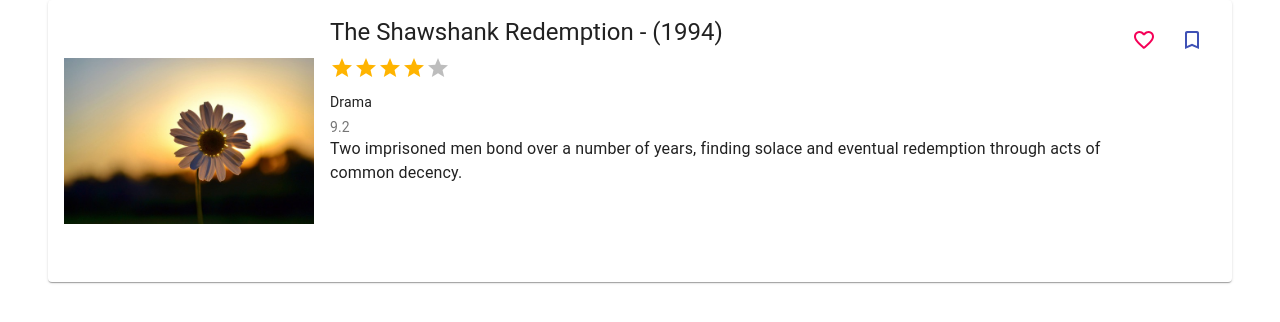
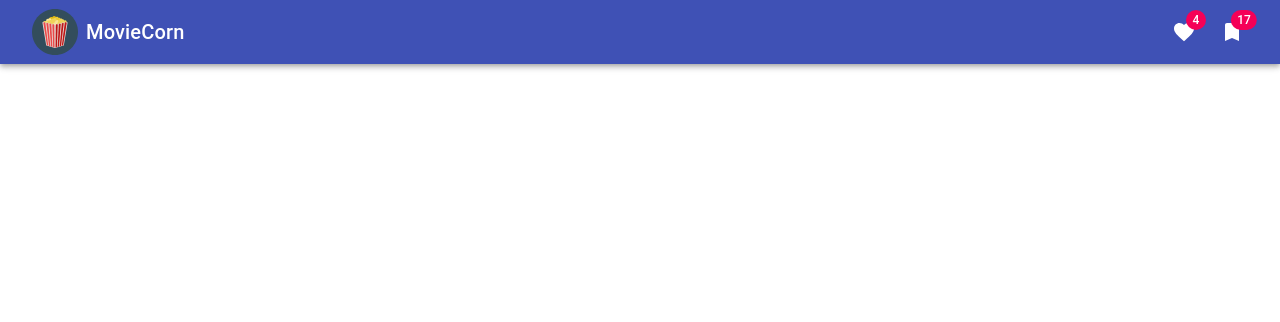
Before and after one commit to Z-Saffar/MovieCorn, a React (Create React App) app: page / in a window 1280 px wide. Shown: the top 322 px of the page. Built offline with nearby package versions, Linux system fonts and the light colour scheme.

Commit message:
create app header

```diff
--- a/src/App.tsx
+++ b/src/App.tsx
@@ -1,18 +1,12 @@
 import React from "react"
 import "./App.css"
+import AppHeader from "./components/AppHeader/AppHeader"
 import MovieCard from "./components/MovieCard/MovieCard"
 
 function App() {
   return (
     <div className="App">
-      <MovieCard
-        title="The Shawshank Redemption"
-        year={1994}
-        description="Two imprisoned men bond over a number of years, finding solace and eventual redemption through acts of common decency."
-        genres={["Drama"]}
-        imageUrl="images/pic1.jpg"
-        rate={9.2}
-      />
+      <AppHeader />
     </div>
   )
 }
--- /dev/null
+++ b/src/components/AppHeader/AppHeader.tsx
@@ -0,0 +1,154 @@
+import { Box } from '@material-ui/core';
+import AppBar from '@material-ui/core/AppBar';
+import Badge from '@material-ui/core/Badge';
+import IconButton from '@material-ui/core/IconButton';
+import Menu from '@material-ui/core/Menu';
+import MenuItem from '@material-ui/core/MenuItem';
+import { createStyles, makeStyles, Theme } from '@material-ui/core/styles';
+import Toolbar from '@material-ui/core/Toolbar';
+import Typography from '@material-ui/core/Typography';
+import { Bookmark, Favorite } from '@material-ui/icons';
+import MoreIcon from '@material-ui/icons/MoreVert';
+import React, { VFC } from 'react';
+import { ReactComponent as MovieCornIcon } from '../../logo.svg';
+
+interface IAppHeaderProps {
+    hasSearchBox: boolean
+}
+const AppHeader: VFC<IAppHeaderProps> = ({ hasSearchBox }) => {
+    const classes = useStyles();
+    const [mobileMoreAnchorEl, setMobileMoreAnchorEl] = React.useState<null | HTMLElement>(null);
+
+    const isMobileMenuOpen = Boolean(mobileMoreAnchorEl);
+
+    const handleMobileMenuClose = () => {
+        setMobileMoreAnchorEl(null);
+    };
+
+    const handleMobileMenuOpen = (event: React.MouseEvent<HTMLElement>) => {
+        setMobileMoreAnchorEl(event.currentTarget);
+    };
+
+    const mobileMenu = (
+        <Menu
+            anchorEl={mobileMoreAnchorEl}
+            anchorOrigin={{ vertical: 'top', horizontal: 'right' }}
+            id='mobile-menu'
+            keepMounted
+            transformOrigin={{ vertical: 'top', horizontal: 'right' }}
+            classes={{ list: classes.popupList }}
+            open={isMobileMenuOpen}
+            onClose={handleMobileMenuClose}
+        >
+            <MenuItem>
+                <Badge badgeContent={4} color="secondary" className={classes.menuIcon}>
+                    <Favorite />
+                </Badge>
+                <Typography>my favorite</Typography>
+            </MenuItem>
+            <MenuItem>
+                <Badge badgeContent={3} color="secondary" className={classes.menuIcon} >
+                    <Bookmark />
+                </Badge>
+                <Typography>watchlist</Typography>
+            </MenuItem>
+        </Menu>
+    );
+
+    return (
+        <div className={classes.grow}>
+            <AppBar position="static">
+                <Toolbar>
+                    <MovieCornIcon width={46} height={46} className={classes.logo} />
+                    <Typography className={classes.title} variant="h6" noWrap>
+                        MovieCorn
+                    </Typography>
+
+                    <div className={classes.grow}>
+                        <Box className={classes.searchBoxWrapper}>
+                            {hasSearchBox && <div>search box</div>}
+                        </Box>
+                    </div>
+                    <div className={classes.sectionDesktop}>
+                        <IconButton aria-label="show favorite movies" color="inherit">
+                            <Badge badgeContent={4} color="secondary">
+                                <Favorite />
+                            </Badge>
+                        </IconButton>
+                        <IconButton aria-label="show watchlist" color="inherit">
+                            <Badge badgeContent={17} color="secondary">
+                                <Bookmark />
+                            </Badge>
+                        </IconButton>
+                    </div>
+                    <div className={classes.sectionMobile}>
+                        <IconButton
+                            aria-label="show more"
+                            aria-controls='mobile-menu'
+                            aria-haspopup="true"
+                            onClick={handleMobileMenuOpen}
+                            color="inherit"
+                        >
+                            <MoreIcon />
+                        </IconButton>
+                    </div>
+                </Toolbar>
+            </AppBar>
+            {mobileMenu}
+        </div>
+    );
+}
+export default AppHeader
+const useStyles = makeStyles((theme: Theme) => {
+    const { breakpoints: { up }, spacing } = theme
+    return createStyles({
+        grow: {
+            flexGrow: 1,
+        },
+        logo: {
+            margin: spacing(1)
+        },
+        searchBoxWrapper: {
+            margin: spacing(0, 1),
+            [up('sm')]: {
+                margin: spacing(0, 4)
+            },
+            [up('md')]: {
+                margin: spacing(0, 8)
+            },
+            [up('lg')]: {
+                margin: spacing(0, 16)
+            }
+        },
+
+        menuButton: {
+            marginRight: spacing(2),
+        },
+        title: {
+            display: 'none',
+            [up('sm')]: {
+                display: 'block',
+            },
+        },
+        sectionDesktop: {
+            display: 'none',
+            [up('md')]: {
+                display: 'flex',
+            },
+        },
+        sectionMobile: {
+            display: 'flex',
+            [up('md')]: {
+                display: 'none',
+            },
+        },
+        popupList: {
+            padding: 0
+        },
+        menuIcon: {
+            margin: spacing(1, 1.5, 1, 0)
+        }
+
+    });
+},
+);
```
Also changed, not shown: src/logo.svg.
